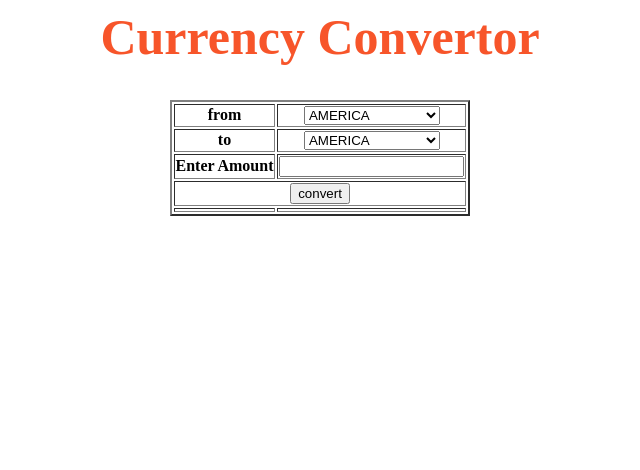
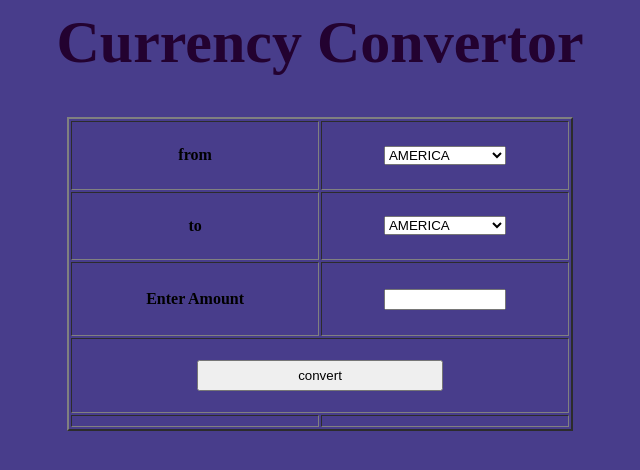
Before and after one commit to SANIKA160/currency_converter, a plain HTML site: page index.html in a window 1280 px wide. Shown: the whole page, without its empty margins (320-960 px from the left). Drawn offline with Linux system fonts and the light colour scheme.

Commit message:
Update style.css

```diff
--- a/assets/css/style.css
+++ b/assets/css/style.css
@@ -1,16 +1,47 @@
 .logo{
-color:#F7552A;
-text-align:center;
-font-size:50px
+    color:#230230;
+    text-align:center;
+    font-size:60px
 
 
-}
-#result{
-         color:#F7552A;
-         font-size:90px;
-		 text-align:center;
-}
-#curr{
-	  font-size:70px;
-	  color:#F7552A;
-}
+    }
+
+
+    body{
+
+    background-color: darkslateblue;
+
+
+
+    }
+    select{
+        width: 50%;
+
+    }
+    input{
+        width: 50%;
+    }
+
+    table{
+        width: 40%;
+        height: 40%;
+    }
+    button{
+        width: 50%;
+        height: 45%;
+    }
+    td{
+        width: 50%;
+    }
+    select:hover{
+        background-color: black;
+        color:azure;
+    }
+    input:hover{
+        background-color: blanchedalmond;
+        color: black;
+    }
+    button:hover{
+        background-color: black;
+        color: white;
+    }
```
